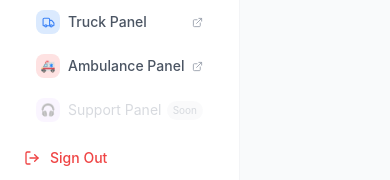
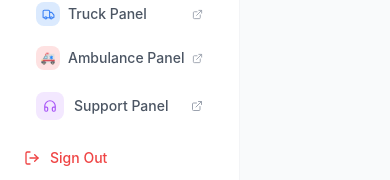
Before and after one commit to Anjali-534/gogoo-dashboard, a Next.js app: page /dashboard/bookings in a window 390 px wide. Shown: the part 650-830 px from the top of the page. Built offline with nearby package versions, Linux system fonts and the light colour scheme; no server answers; sample sign-in values are in the browser's storage.

Commit message:
feat: activate support panel link in master sidebar
Replace Soon placeholder with live link to gogoo-support-panel-production.
Add Headphones icon import.

```diff
--- a/app/dashboard/layout.tsx
+++ b/app/dashboard/layout.tsx
@@ -6,7 +6,7 @@ import {
   LayoutDashboard, Map, BookOpen, Car, Users,
   CreditCard, BarChart2, Bell, Settings,
   Shield, MessageSquare, Layers, LogOut,
-  Truck, ExternalLink,
+  Truck, ExternalLink, Headphones,
 } from "lucide-react";
 
 const NAV = [
@@ -165,15 +165,22 @@ export default function DashboardLayout({ children }: { children: React.ReactNod
               <ExternalLink size={11} className="text-gray-400 group-hover:text-red-400" />
             </a>
 
-            <div className="flex items-center justify-between px-3 py-2 rounded-xl opacity-40">
-              <div className="flex items-center gap-2">
-                <div className="w-6 h-6 rounded-lg bg-purple-100 flex items-center justify-center">
-                  <span className="text-xs">🎧</span>
+            <a
+              href="https://gogoo-support-panel-production.up.railway.app"
+              target="_blank"
+              rel="noopener noreferrer"
+              className="flex items-center justify-between px-3 py-2.5 rounded-xl hover:bg-purple-50 group mb-1 transition-colors"
+            >
+              <div className="flex items-center gap-2.5">
+                <div className="w-7 h-7 rounded-lg bg-purple-100 flex items-center justify-center">
+                  <Headphones size={14} className="text-purple-500" />
                 </div>
-                <span className="text-sm text-gray-400">Support Panel</span>
+                <span className="text-sm font-medium text-gray-600 group-hover:text-purple-600">
+                  Support Panel
+                </span>
               </div>
-              <span className="text-[10px] bg-gray-100 text-gray-400 px-1.5 py-0.5 rounded-full">Soon</span>
-            </div>
+              <ExternalLink size={12} className="text-gray-400 group-hover:text-purple-400" />
+            </a>
           </div>
           <button
             onClick={logout}
```
